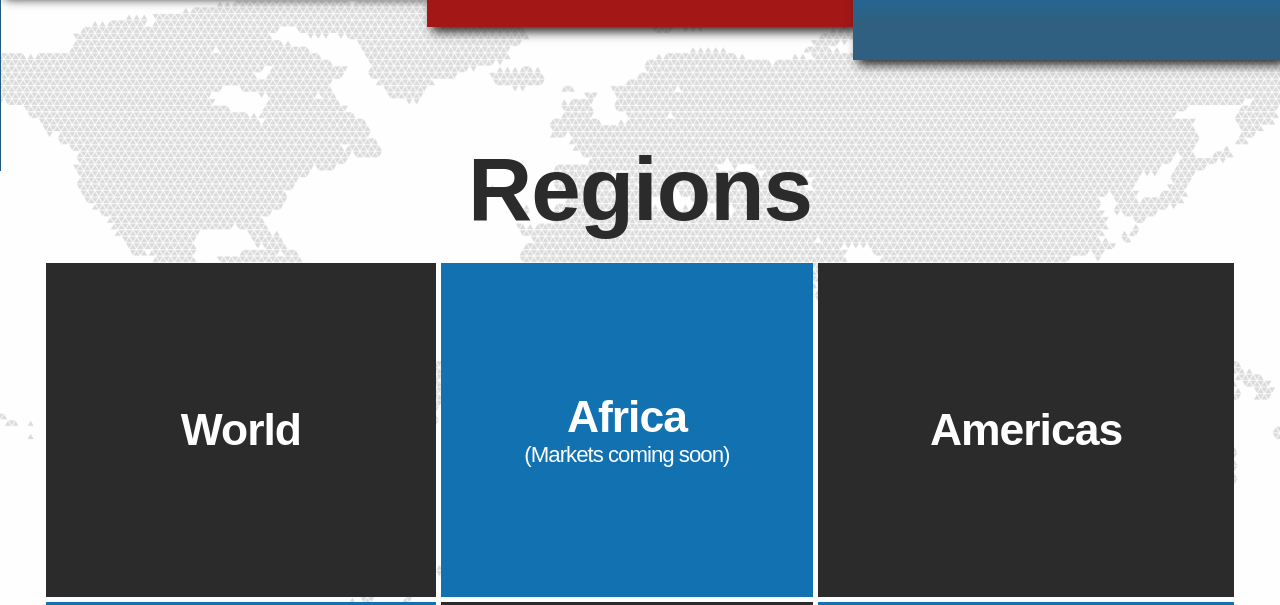
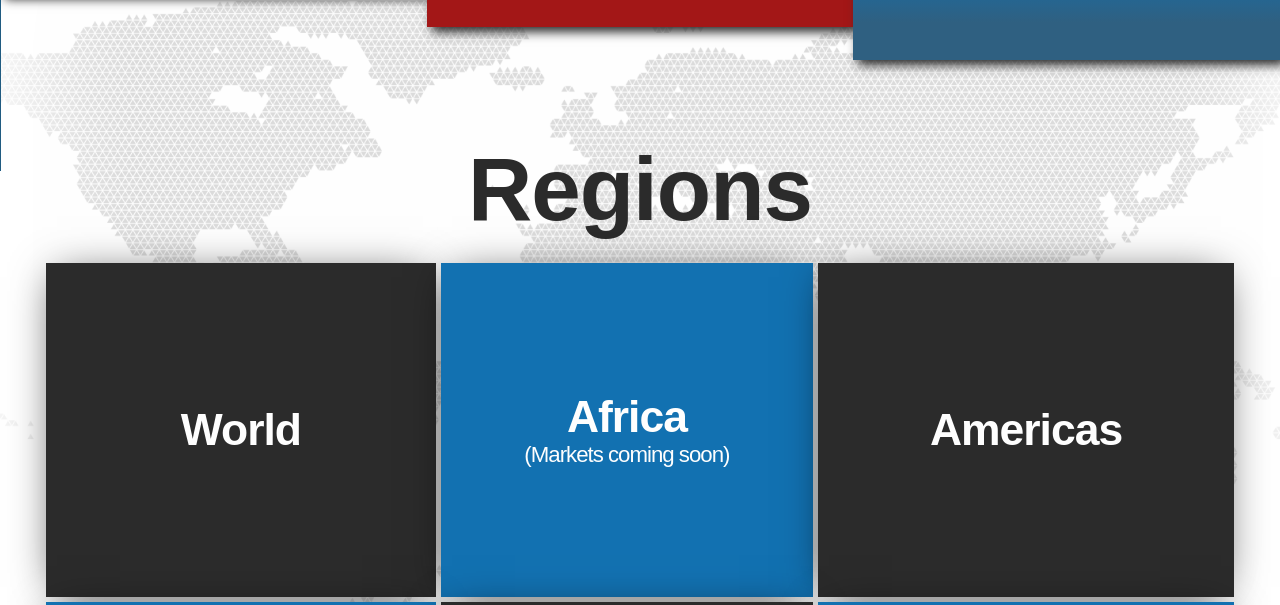
Before and after one commit to devByBjorn/markets_time, a website built with webpack: page dist/index.html in a window 1280 px wide. Shown: the part 629-1234 px from the top of the page. Built offline with nearby package versions, Linux system fonts and the light colour scheme.

Commit message:
loader, regions box-shadow and background

```diff
--- a/src/americas.js
+++ b/src/americas.js
@@ -1,8 +1,9 @@
 'use strict'
 
 import { Market } from './mainClass.js'
-import { currentTime, loader, openNav, closeNav } from './utils.js'
+import { currentTime, loader, currentYear, openNav, closeNav } from './utils.js'
 
+currentYear()
 setInterval(currentTime, 1000)
 setInterval(loader, 1500)
 
--- a/src/asiaOceania.js
+++ b/src/asiaOceania.js
@@ -1,7 +1,8 @@
 'use strict'
 import { Market, MarketWithLunch } from './mainClass.js'
-import { currentTime, loader, openNav, closeNav } from './utils.js'
+import { currentTime, loader, currentYear, openNav, closeNav } from './utils.js'
 
+currentYear()
 setInterval(currentTime, 1000)
 setInterval(loader, 1500)
 
--- a/src/europe.js
+++ b/src/europe.js
@@ -1,8 +1,9 @@
 'use strict'
 // EUROPE
 import { Market } from './mainClass.js'
-import { currentTime, loader, openNav, closeNav } from './utils.js'
+import { currentTime, loader, currentYear, openNav, closeNav } from './utils.js'
 
+currentYear()
 setInterval(currentTime, 1000)
 setInterval(loader, 1500)
 
--- a/src/nordics.js
+++ b/src/nordics.js
@@ -1,8 +1,9 @@
 'use strict'
 // THE NORDICS
 import { Market } from './mainClass.js'
-import { currentTime, loader, openNav, closeNav } from './utils.js'
+import { currentTime, loader, currentYear, openNav, closeNav } from './utils.js'
 
+currentYear()
 setInterval(currentTime, 1000)
 setInterval(loader, 1500)
 
--- a/src/utils.js
+++ b/src/utils.js
@@ -2,13 +2,13 @@ import moment from 'moment'
 // Ticking seconds and 'hide seconds' as textContent when opening page
 export const currentTime = () => {
   const time = moment().format('HH:mm:ss')
-  document.querySelector('.current-time').innerHTML = `<span>${time}</<span>`
+  document.querySelector('.current-time').textContent = time
 }
 
-export const currentYear = (id) => {
+export const currentYear = () => {
   try {
-    const copyYear = new Date().getFullYear();
-    document.getElementById(id).innerHTML = `<span>@${copyYear}</<span>`;
+    const year = new Date().getFullYear();
+    document.getElementById('year').textContent = `Markets in Time`
   } catch (e) {
 
   }
--- a/src/world.js
+++ b/src/world.js
@@ -1,7 +1,8 @@
 'use strict'
 import { Market, MarketWithLunch } from './mainClass.js'
-import { currentTime, loader, openNav, closeNav } from './utils.js'
+import { currentTime, loader, currentYear, openNav, closeNav } from './utils.js'
 
+currentYear()
 setInterval(currentTime, 1000)
 setInterval(loader, 1500)
 
```
Also changed, not shown: dist/americas.html, dist/americas.js, dist/asia-oceania.html, dist/asiaOceania.js, dist/css/style.css, dist/europe.html, dist/europe.js, dist/index.html, dist/index.js, dist/nordics.html, dist/nordics.js, dist/world.html, dist/world.js.
